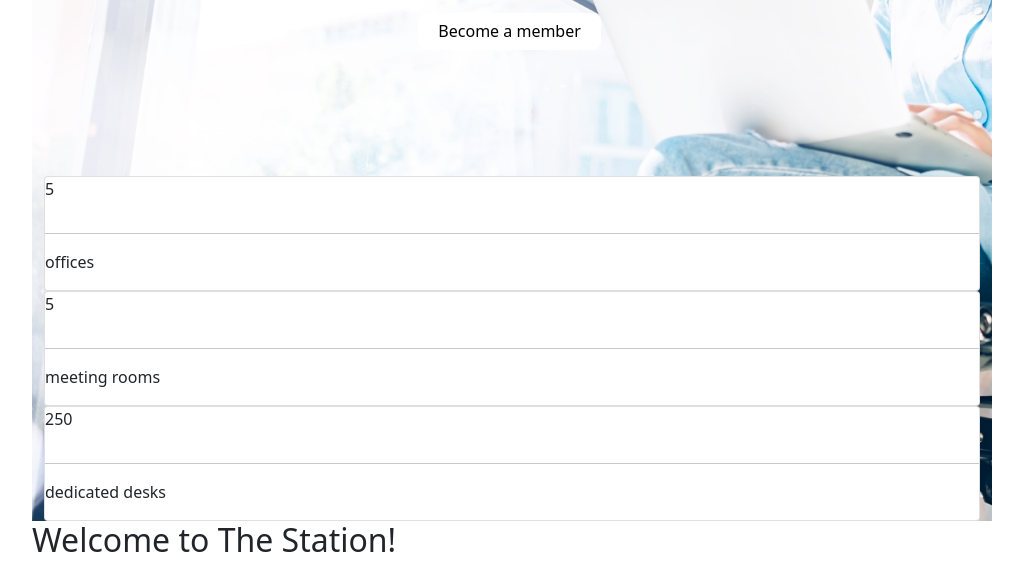
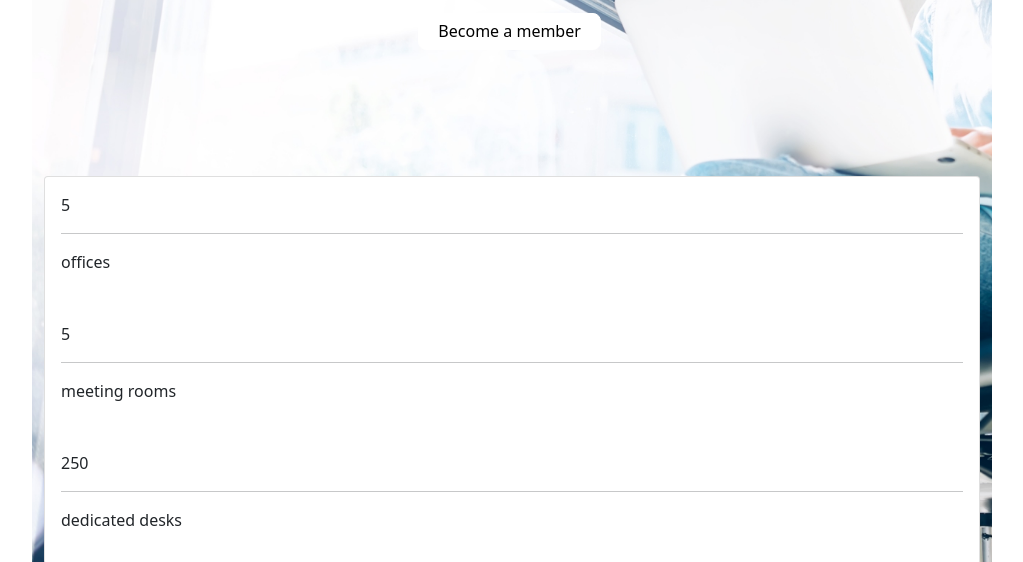
Before and after one commit to cyrilit/landing-for-coworking, a plain HTML site: page index.html in a window 1280 px wide. Shown: the part 384-946 px from the top of the page, without its empty margins (128-1151 px from the left). Drawn offline with nearby package versions, Linux system fonts and the light colour scheme.

Commit message:
Add bootstrap class card

```diff
--- a/index.html
+++ b/index.html
@@ -64,18 +64,18 @@
             <p>Coworking spaces in the heart of london</p>
             <button>Become a member</button>
         </div>
-        <div class="cards-container">
-            <div class="card">
+        <div class="card">
+            <div class="card-body">
                 <p>5</p>
                 <hr>
                 <p>offices</p>
             </div>
-            <div class="card">
+            <div class="card-body">
                 <p>5</p>
                 <hr>
                 <p>meeting rooms</p>
             </div>
-            <div class="card">
+            <div class="card-body">
                 <p>250</p>
                 <hr>
                 <p>dedicated desks</p>
@@ -117,7 +117,7 @@
             </div>
             <footer class=""></footer>
         </section>
-        <section id="spaces" class="spaces">
+        <section id="spaces" class="container">
             <header class="">
                 <h2 class="">Our Spaces</h2>
                 <hr>
```
